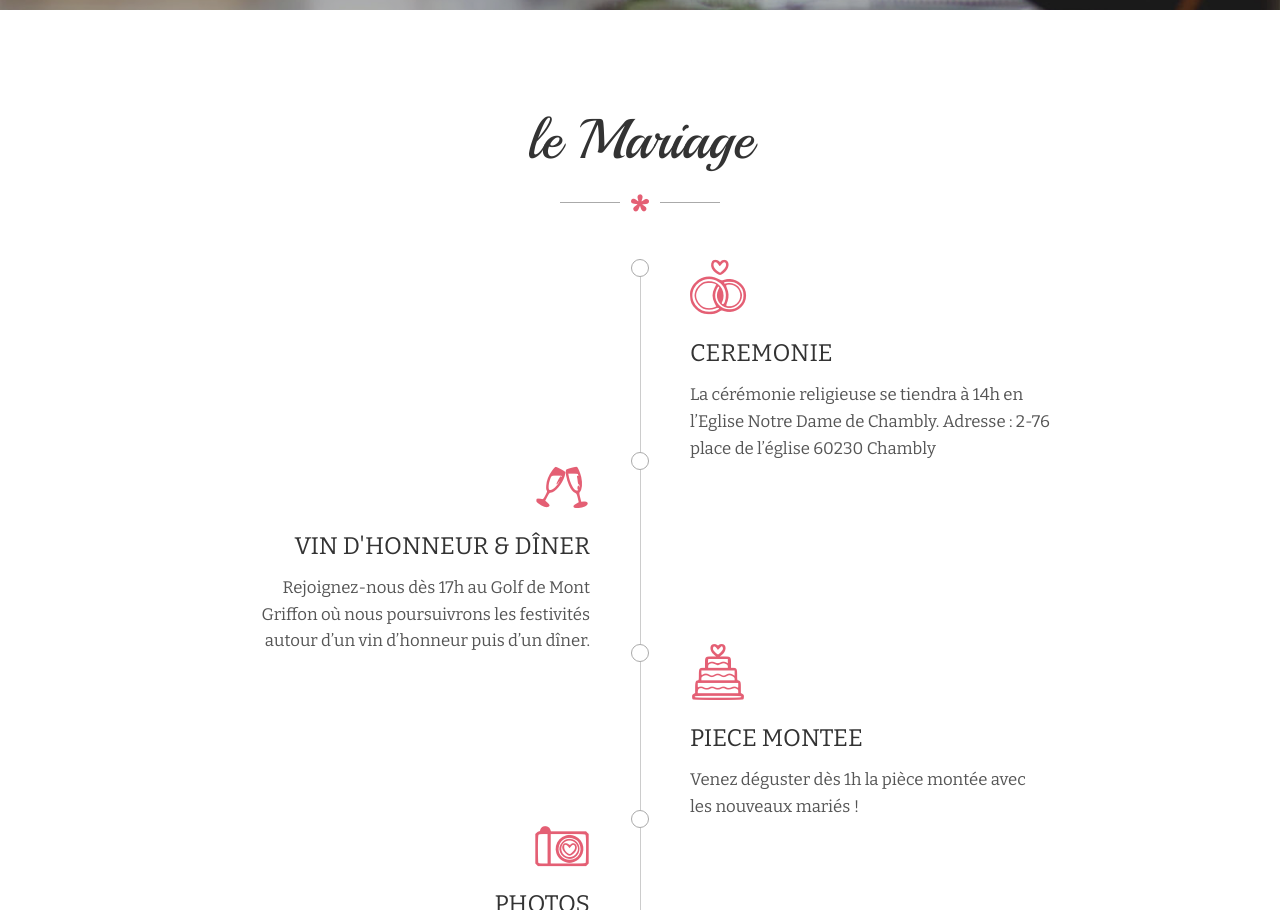
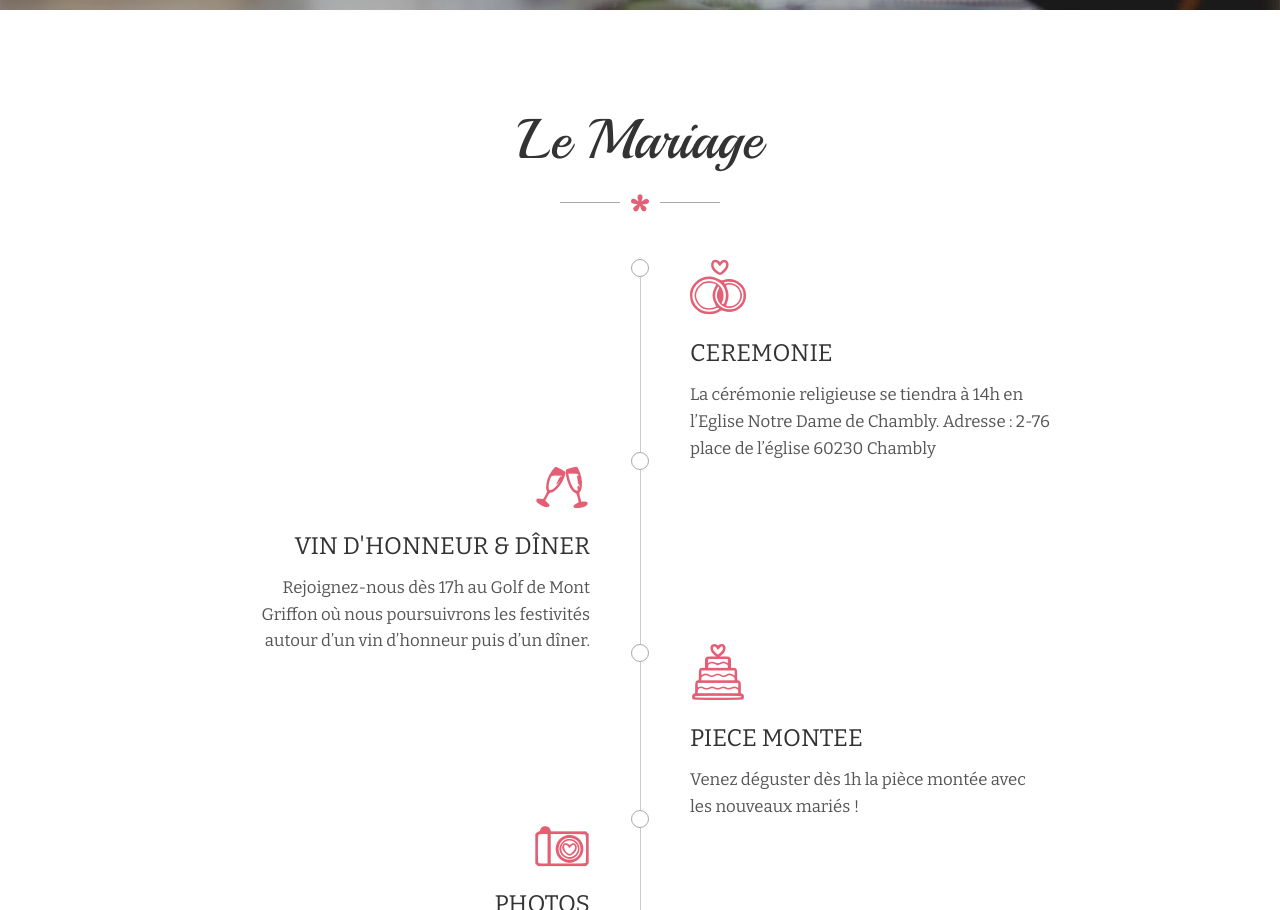
Before and after one commit to tanjonarako/website, a website: page index.html in a window 1280 px wide. Shown: the part 2875-3785 px from the top of the page. Drawn offline with nearby package versions, Linux system fonts and the light colour scheme; some packages are replaced by stand-ins of ours.

Commit message:
Update index.html

```diff
--- a/index.html
+++ b/index.html
@@ -151,7 +151,7 @@ Ce que j’aime c’est avant tout Jésus, sans lequel je n’aurais pas pu renc
 				<div class="col-sm-10">
 
 					<div class="heading">
-						<h2 class="title">le Mariage</h2>
+						<h2 class="title">Le Mariage</h2>
 						<span class="heading-bottom"><i class="icon icon-star"></i></span>
 					</div>
 
```
